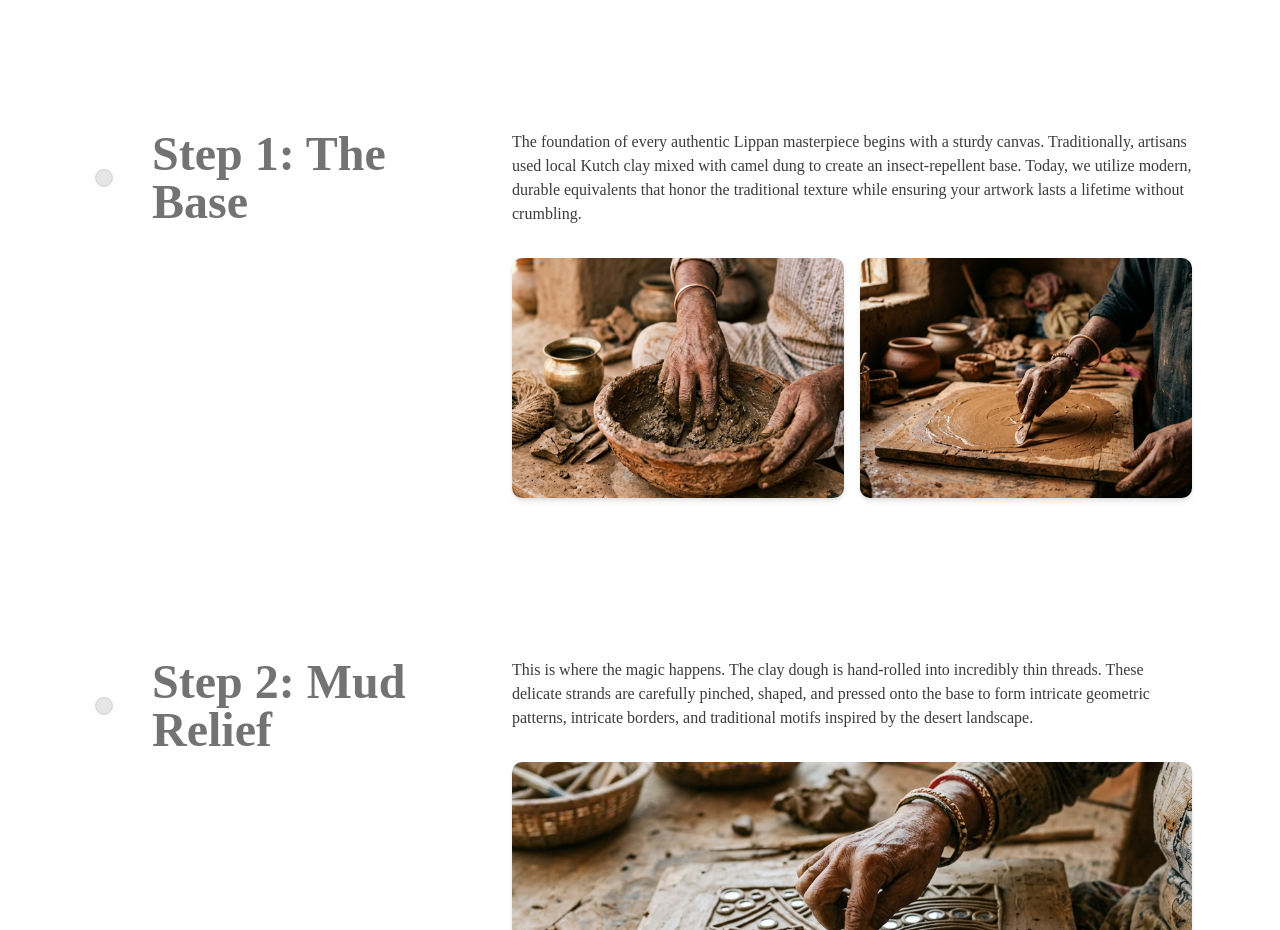
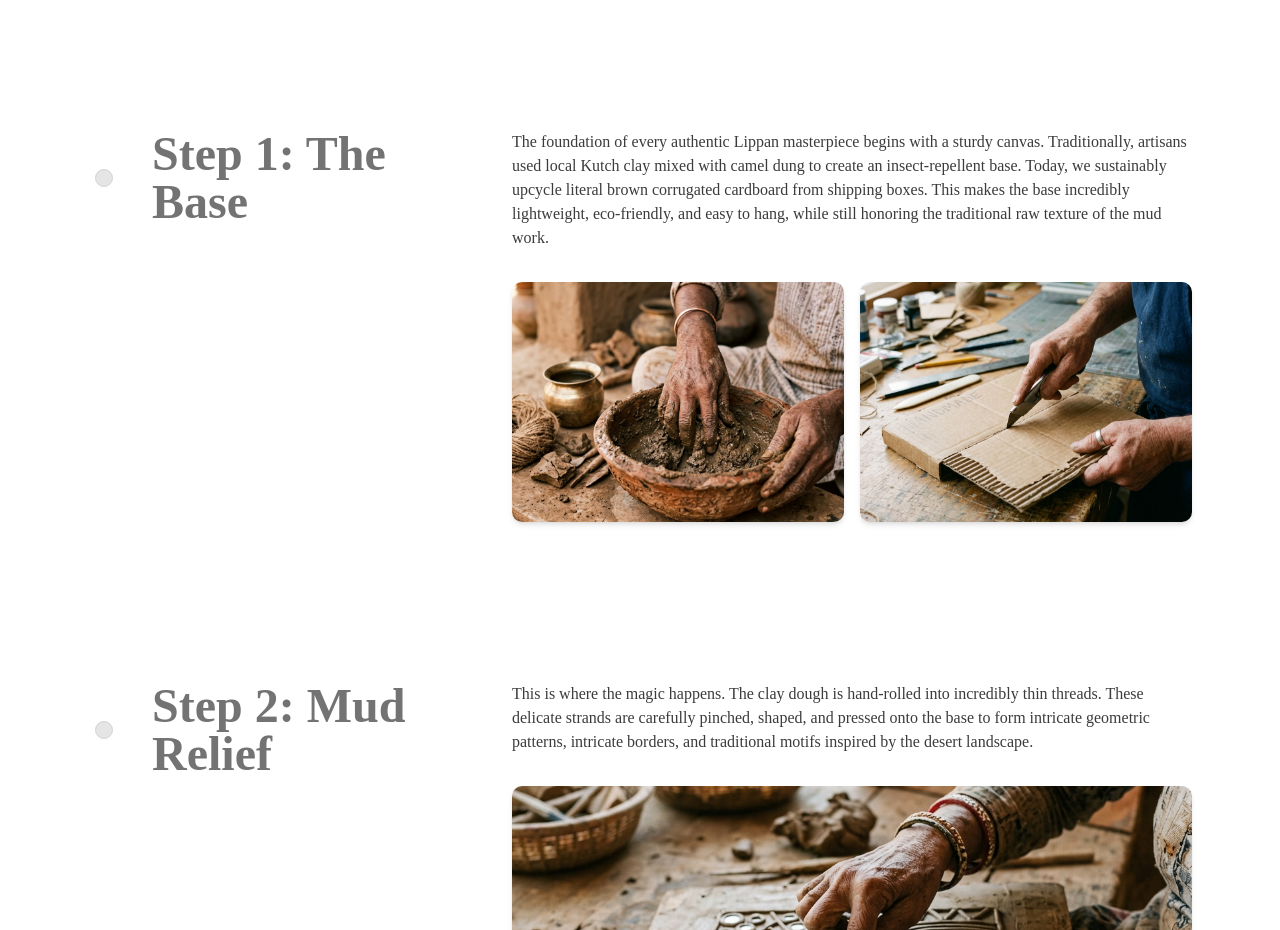
Before and after one commit to Shivamahapatra/Website-for-lippan-art, a Next.js app in the folder frontend/: page / in a window 1280 px wide. Shown: the part 1800-2730 px from the top of the page. Built offline with nearby package versions, Linux system fonts and the light colour scheme; no server answers; the database is empty.

Commit message:
Update Step 1 to highlight cardboard base

```diff
--- a/frontend/src/components/ProcessTimeline.tsx
+++ b/frontend/src/components/ProcessTimeline.tsx
@@ -11,8 +11,9 @@ export function ProcessTimeline() {
         <div>
           <p className="text-foreground/80 text-sm md:text-base font-normal mb-8">
             The foundation of every authentic Lippan masterpiece begins with a sturdy canvas. Traditionally, artisans used
-            local Kutch clay mixed with camel dung to create an insect-repellent base. Today, we utilize modern, durable
-            equivalents that honor the traditional texture while ensuring your artwork lasts a lifetime without crumbling.
+            local Kutch clay mixed with camel dung to create an insect-repellent base. Today, we sustainably upcycle literal
+            brown corrugated cardboard from shipping boxes. This makes the base incredibly lightweight, eco-friendly, and
+            easy to hang, while still honoring the traditional raw texture of the mud work.
           </p>
           <div className="grid grid-cols-2 gap-4">
             <img
@@ -21,8 +22,8 @@ export function ProcessTimeline() {
               className="rounded-lg object-cover h-20 md:h-44 lg:h-60 w-full shadow-md"
             />
             <img
-              src="/timeline/base_prep_1781455392205.png"
-              alt="Preparing base"
+              src="/timeline/literal_cardboard_1781456119820.png"
+              alt="Preparing literal cardboard base"
               className="rounded-lg object-cover h-20 md:h-44 lg:h-60 w-full shadow-md"
             />
           </div>
```
Also changed, not shown: frontend/public/timeline/cardboard_base_1781455866926.png (added), frontend/public/timeline/literal_cardboard_1781456119820.png (added).
